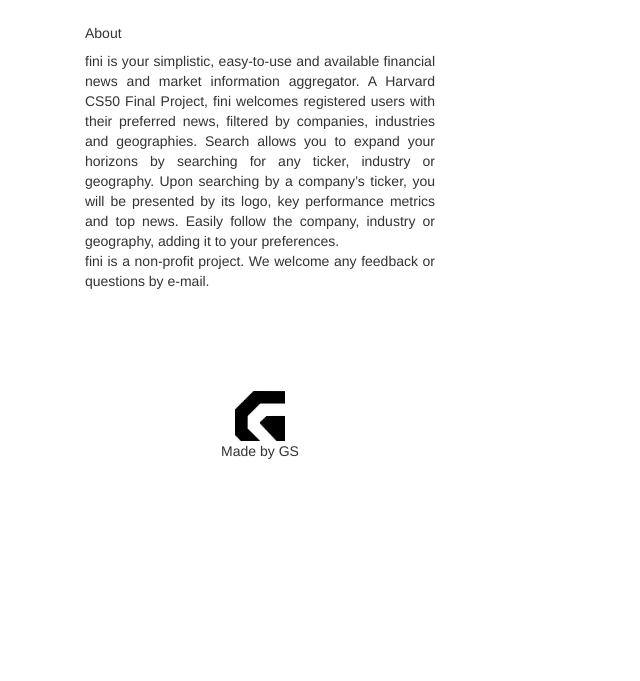
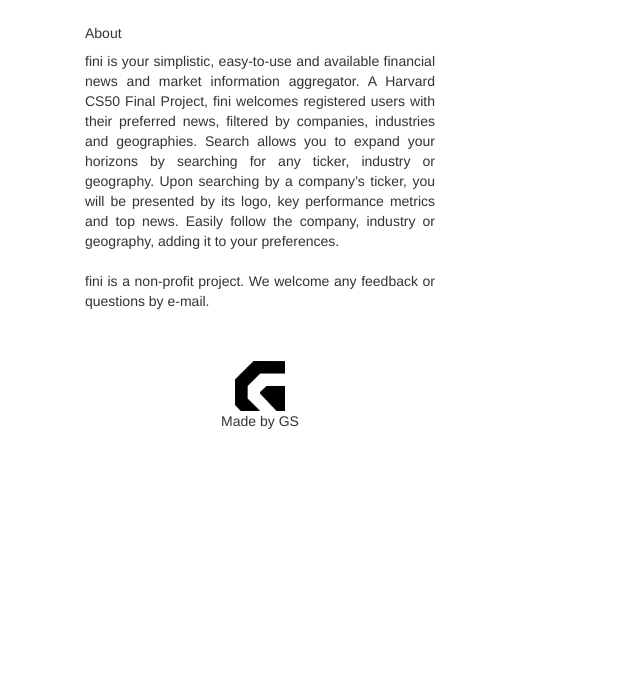
Before and after one commit to gzgracez/fini, a Flask app: page /about in a window 1280 px wide. Shown: the part 54-735 px from the top of the page, without its empty margins (0-640 px from the left). Run offline with Flask 2, Linux system fonts and the light colour scheme; some libraries are stand-ins or nearby versions.

Commit message:
following up on last mentioned improvement

```diff
--- a/templates/about.html
+++ b/templates/about.html
@@ -11,10 +11,10 @@
     fini is your simplistic, easy-to-use and available financial news and market information aggregator.
 
     A Harvard CS50 Final Project, fini welcomes registered users with their preferred news, filtered by companies, industries and geographies. Search allows you to expand your horizons by searching for any ticker, industry or geography. Upon searching by a company’s ticker, you will be presented by its logo, key performance metrics and top news. Easily follow the company, industry or geography, adding it to your preferences.
-    <br>
+    <br><br>
     fini is a non-profit project. We welcome any feedback or questions by e-mail.
     </div>
-    <img src="static/gs_black.png" style="width:50px;height:50px;margin-top: 100px;"><br>
+    <img src="static/gs_black.png" style="width:50px;height:50px;margin-top: 50px;"><br>
     <div style="margin-bottom: 100px;"<i>Made by GS</i></div>
     </div>
 {% endblock %}
```
